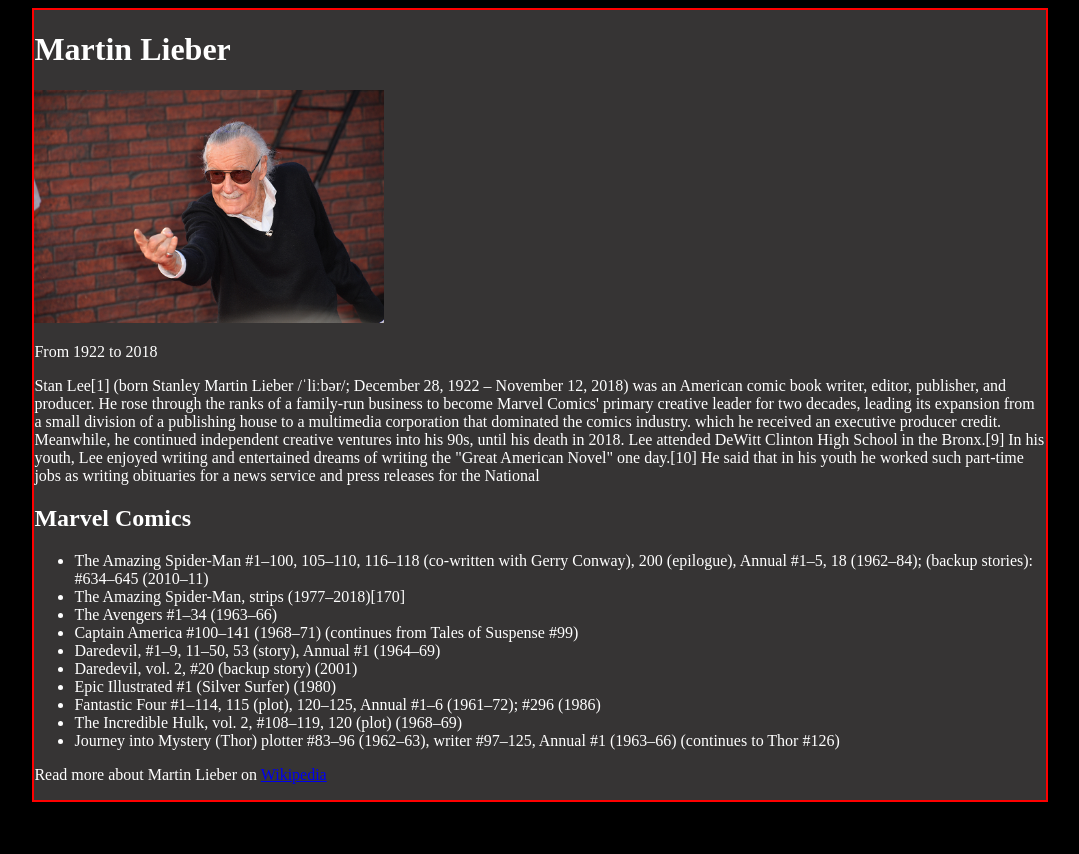
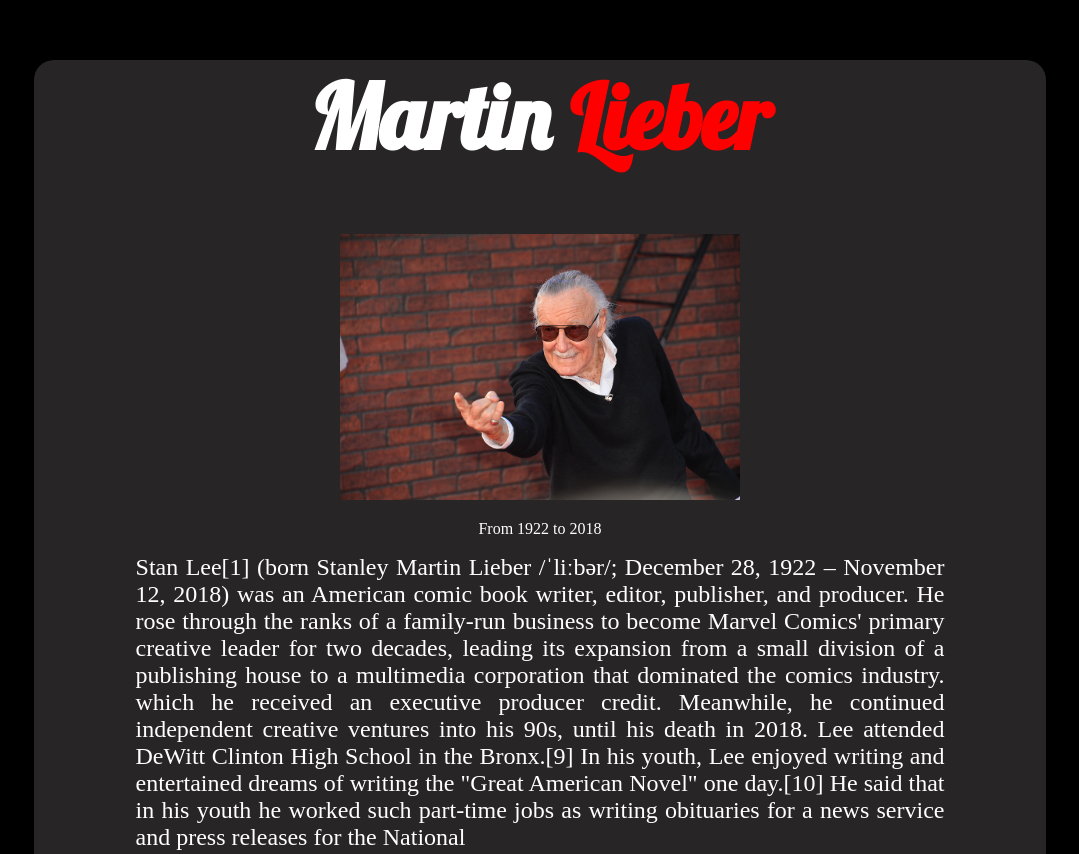
Before and after one commit to okan87/Html-Website, a plain HTML site: page index.html in a window 1280 px wide. Shown: the top 854 px of the page, without its empty margins (100-1179 px from the left). Before the commit the page ends 810 px from the top, so only its background shows below. Drawn offline with Linux system fonts and the light colour scheme.

Commit message:
finished

```diff
--- a/index.css
+++ b/index.css
@@ -4,8 +4,84 @@
 }
 
 .container{
-    border: 2px solid red;
+    border: 2px ;
     width: 80%;
     margin: auto;
-    background-color: rgb(54, 52, 52);
+    background-color: rgb(48, 46, 46, 0.815);
+    border-radius: 20px;
 }
+
+.heading{
+    font-family: 'Lobster', cursive;
+
+}
+
+#title{
+    font-size: 90px;
+    text-align: center;
+}
+
+#span1{
+    color: red;
+}
+
+#img-div{
+    /*border: 2px solid red;*/
+    text-align: center;
+}
+
+#image{
+    width: 400px;
+}
+
+#info{
+    /* border: 1px solid red; */
+    width: 80%;
+    margin: auto;
+    text-align: justify;
+    font-size: 1.5rem;
+
+}
+
+#marvel{
+    /* border: 1px solid red; */
+    color: red;
+    /* width: 80%; */
+    /* margin: auto; */
+    margin-left: 10%;
+
+}
+
+ul{
+    /* border: 1px solid red; */
+    width: 80%;
+    margin: auto;
+
+}
+
+li{
+    font-size: 24px;
+    line-height: 3rem;
+}
+
+#footer{
+    /* border: 1px solid red; */
+    margin: 2rem;
+    padding: 2rem;
+    text-align: center;
+    font-size: 2rem;
+}
+
+#link{
+    text-decoration: none;
+    color: white;
+    border: 2px solid darkorange;
+    padding: 1rem;
+    border-radius: 10px;
+    background-color: black;
+}
+
+#link:hover{
+    background-color: grey;
+    color: red;
+}
--- a/index.html
+++ b/index.html
@@ -4,13 +4,16 @@
     <meta charset="UTF-8">
     <meta http-equiv="X-UA-Compatible" content="IE=edge">
     <meta name="viewport" content="width=device-width, initial-scale=1.0">
+    <link rel="preconnect" href="https://fonts.googleapis.com">
+<link rel="preconnect" href="https://fonts.gstatic.com" crossorigin>
+<link href="https://fonts.googleapis.com/css2?family=Lobster&display=swap" rel="stylesheet">
     <link rel="stylesheet" href="index.css">
     <title>Document</title>
 </head>
 <body>
     <div class="container">
 
-        <h1 class="heading" id="title">Martin Lieber</h1>
+        <h1 class="heading" id="title">Martin <span id="span1">Lieber</span> </h1>
         <div id="img-div">
             <img src="./img/stan-lee.jpg" alt="" width="350px" id="image">
             <p id="date">From 1922 to 2018</p>
```
